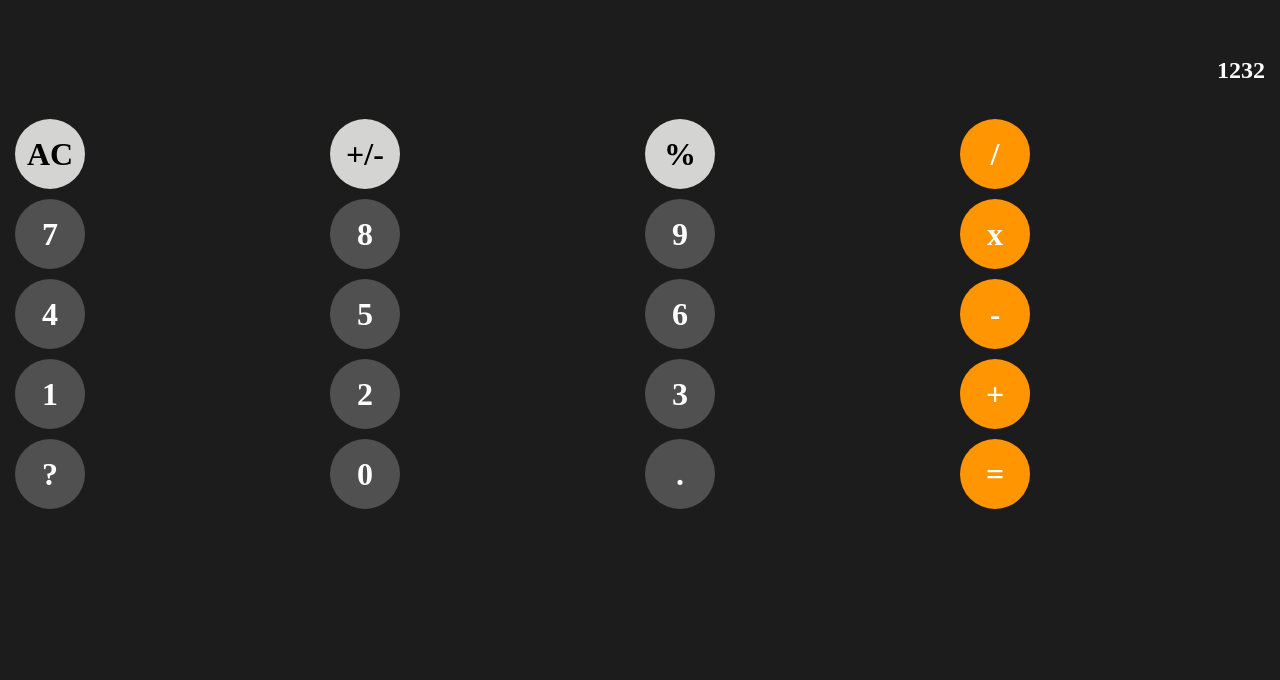
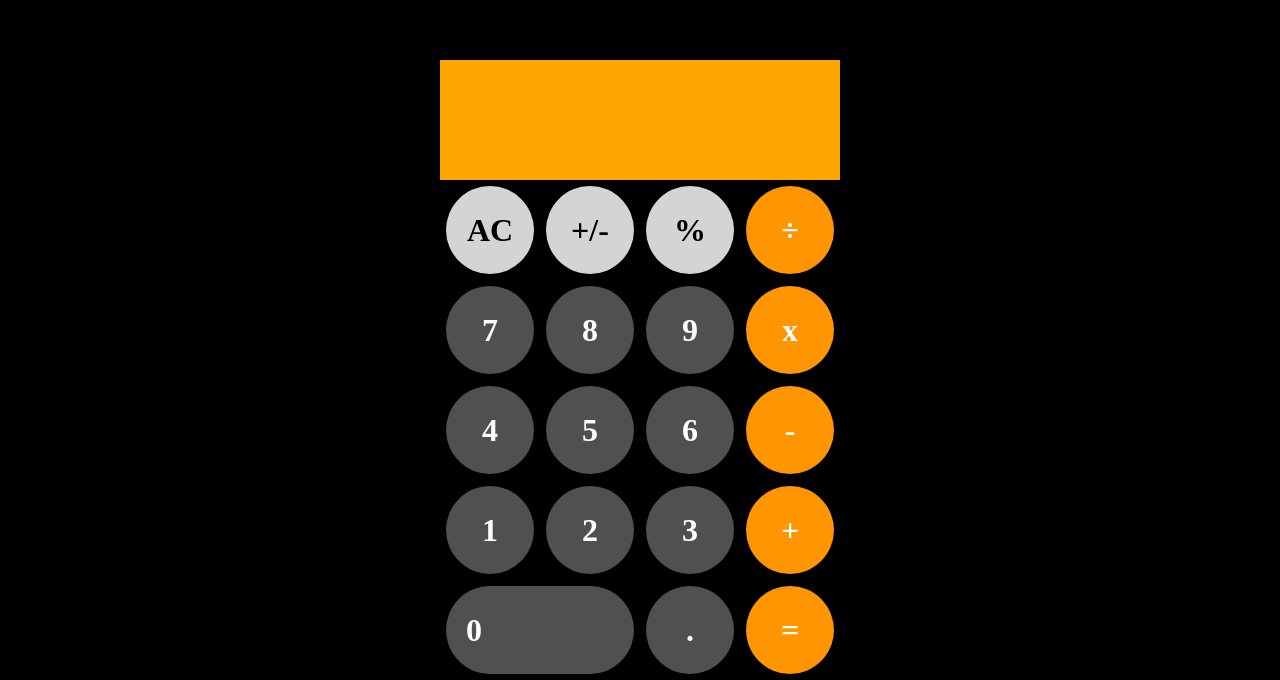
Before and after one commit to the-alchemist-gh/calculator, a plain HTML site: page index.html in a window 1280 px wide. Shown: the part 120-800 px from the top of the page. Drawn offline with Linux system fonts and the light colour scheme.

Commit message:
Using classes for operand

```diff
--- a/index.html
+++ b/index.html
@@ -9,23 +9,23 @@
 </head>
 <body>
   <main>
-    <section id="display-text">
-      <div>
-        <h1>1232</h1>
+    <div class="container">
+      <div class="text-field" id="text-field">
+        <div id="display">
+          <h1 id="previous-text"></h1>
+          <h1 id="current-text"></h1>
         </div>
-    </section>
-    <div class="text-field" id="text-field">
         <div class="btn top-btn" id="clear">
           <h2>AC</h2>
         </div>
         <div class="btn top-btn" id="plus-minus">
           <h2>+/-</h2>
         </div>
-      <div class="btn top-btn">
+        <div class="btn top-btn" id="percent">
           <h2>%</h2>
         </div>
         <div class="btn operator-btn" id="divide">
-        <h2>/</h2>
+          <h2>÷</h2>
         </div>
         <div class="btn num-btn">
           <h2>7</h2>
@@ -63,19 +63,18 @@
         <div class="btn operator-btn">
           <h1>+</h1>
         </div>
-      <div class="btn" id="dark-mode">
-        <h2>?</h2>
-      </div>
-      <div class="btn num-btn">
+        <div class="span-two btn num-btn">
           <h2>0</h2>
         </div>
         <div class="btn num-btn">
           <h2>.</h2>
         </div>
-      <div class="btn operator-btn">
+        <div class="btn" id="equal-btn">
           <h1>=</h1>
         </div>
       </div>
+    </div>
   </main>
+  <script src="script.js"></script>
 </body>
 </html>
--- a/script.js
+++ b/script.js
@@ -0,0 +1,53 @@
+class Calculate {
+  constructor(previousText,currentText){
+    this.previousText = previousText;
+    this.currentText = currentText;
+    this.clear()
+  }
+
+  // clear the previous text and current text
+  clear(){
+    this.currentText = ''
+    this.previousText = ''
+    this.operator = undefined
+  }
+
+  // Append new clicked number
+  appendNumber(number){
+
+  }
+
+  // choose operator
+  clickedOperator(operator){
+
+  }
+
+  // Calculate everything
+  compute(){
+
+  }
+
+  // Display figure
+  updateDisplay(){
+    this.currentText.innerText= this.currentTextInput
+  }
+
+
+}
+
+const currentText = document.getElementById('current-text');
+const previousText = document.getElementById('previous-text')
+const numberBtn = document.querySelectorAll('.num-btn');
+const operatorBtn = document.querySelectorAll('.operator-btn')
+const equalBtn = document.getElementById('equal-btn')
+const clearBtn = document.getElementById('clear')
+
+const calculator = new Calculate (previousText, currentText);
+
+
+for (const button of numberBtn){
+  button.addEventListener('click',()=>{
+    calculator.appendNumber(button.innerText)
+    calculator.updateDisplay()
+  })
+}
--- a/style.css
+++ b/style.css
@@ -1,39 +1,60 @@
-body{
+body {
   margin: 0;
 }
 
 main {
   height: 100vh;
-  background-color: #1C1C1C;
+  background-color: #000;
   color: white;
   width: 100%;
 }
 
-#display-text{
-  height: 28vh;
+.container {
   display: flex;
-  justify-content:end;
+  justify-content: center;
   align-items: flex-end;
-  padding: 0 15px 0 0;
+  position: absolute;
+  left: 50%;
+  transform: translate(-50%);
+  bottom: 0;
 }
 
 .text-field {
   /* height: 70vh; */
   display: grid;
-  grid-template-columns: repeat(4, 1fr);
-  grid-template-rows: repeat(5, 1fr);
-  margin: 10px;
+  grid-template-columns: repeat(4, 100px);
+  grid-template-rows: minmax(120px, auto) repeat(5, 100px);
+}
+
+.span-two {
+  grid-column: span 2;
+  border-radius: 50px !important;
+  display: flex;
+  justify-content: start !important;
+  padding-left: 20px !important;
+}
+
+#display {
+  grid-column: 1/-1;
+  background-color: orange;
+  display: flex;
+  align-items: flex-end;
+  justify-content: space-around;
+  flex-direction: column;
+  word-wrap: break-word;
+  word-break: break-all;
+  padding: 10px;
 }
 
 .btn {
-  width: 60px;
-  height: 60px;
+  /* width: 70px;
+  height: 70px; */
   background-color: #505050;
   border-radius: 50%;
   text-align: center;
   vertical-align: middle;
-  padding: 5px;
-  margin: 5px;
+  padding: 7px;
+  margin: 6px;
   font-size: larger;
   font-weight: bolder;
   display: flex;
@@ -41,24 +62,25 @@ main {
   align-items: center;
 }
 
-.btn:hover{
+.btn:hover {
   cursor: pointer;
 }
 
-.operator-btn{
-  background-color: #FF9500;
+.operator-btn,#equal-btn {
+  background-color: #ff9500;
 }
 
-.num-btn{
+.num-btn {
   background-color: ;
 }
 
-.top-btn{
-  background-color: #D4D4D2;
-  color:#000;
+.top-btn {
+  background-color: #d4d4d2;
+  color: #000;
 }
 
-.btn>h1, h2 {
+.btn > h1,
+h2 {
   margin: 0;
   font-size: xx-large;
   font-weight: bolder;
```
Lines whose indentation alone changed are shown as unchanged.
